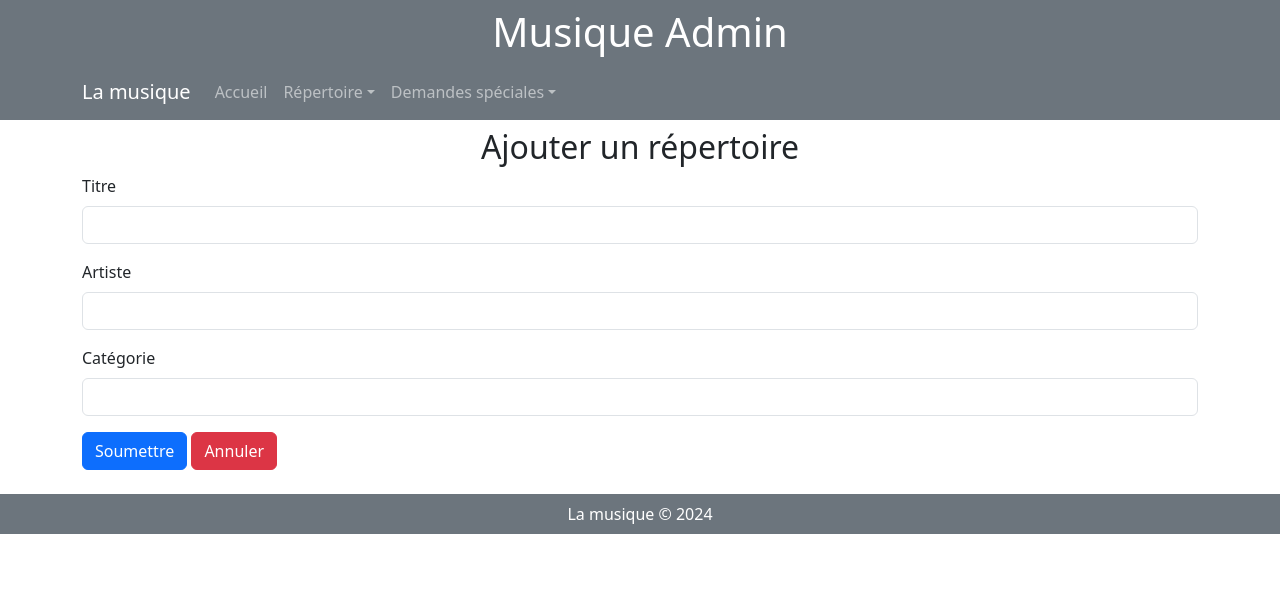
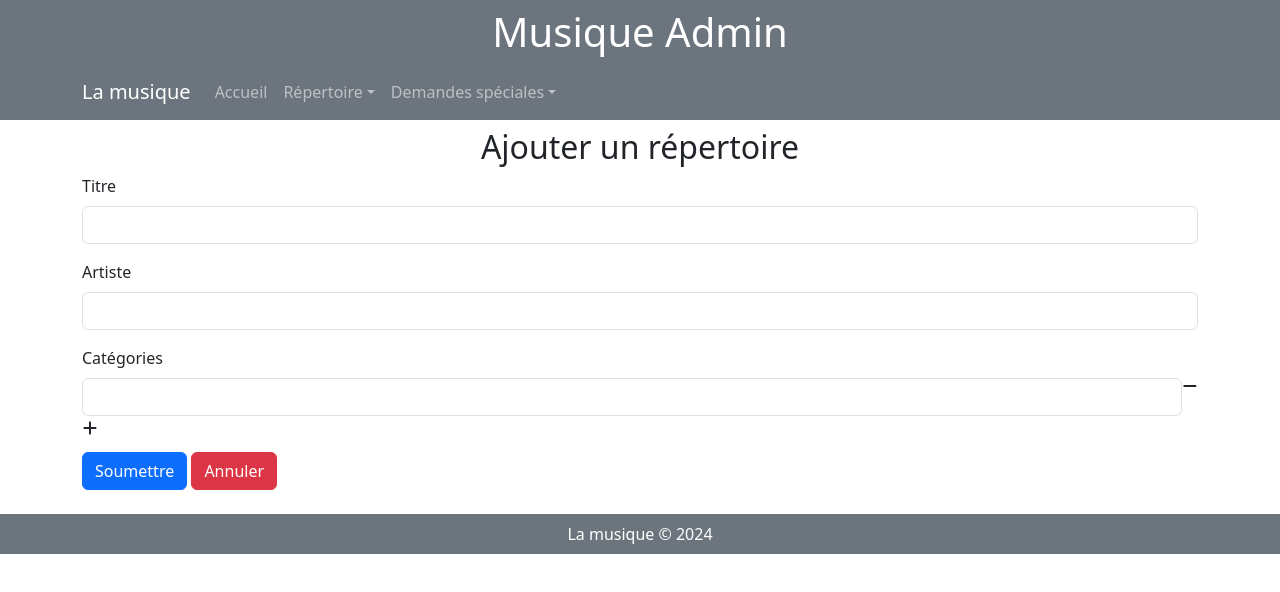
Before and after one commit to Sam-Existence/WebIII_TP, a React (Create React App) app in the folder frontend/: page /admin/repertoire/ajouter in a window 1280 px wide. Shown: the top 592 px of the page. Built offline with nearby package versions, Linux system fonts and the light colour scheme.

Commit message:
Modification de FormulaireRepertoire pour permettre plusieurs catégories

```diff
--- a/frontend/src/composants/FomulaireRepertoire.js
+++ /dev/null
@@ -1,45 +0,0 @@
-import { React, useEffect, useState } from "react";
-import Form from "react-bootstrap/Form";
-import Button from "react-bootstrap/Button";
-
-export const FomulaireRepertoire = ({ handleSubmit, status="", repertoire=null}) => {
-    const [titre, setTitre] = useState('');
-    const [artiste, setArtiste] = useState('');
-    const [categorie, setCategorie] = useState('');
-
-    useEffect( () => {
-        setTitre(repertoire === null ? '' : repertoire.titre);
-        setArtiste(repertoire === null ? '' : repertoire.artiste);
-        setCategorie(repertoire === null ? '' : repertoire.categorie);
-    }, [repertoire]);
-
-    return (
-        <Form onSubmit={(e) => handleSubmit(e, {
-            id: (repertoire === null ? null : repertoire._id),
-            titre,
-            artiste,
-            categorie
-        })}>
-            <Form.Group className="mb-3" controlId="titre">
-                <Form.Label>Titre</Form.Label>
-                <Form.Control type="text" value={titre} onChange={(e) => setTitre(e.target.value)} />
-            </Form.Group>
-            <Form.Group className="mb-3" controlId="artiste">
-                <Form.Label>Artiste</Form.Label>
-                <Form.Control type="text" value={artiste} onChange={(e) => setArtiste(e.target.value)} />
-            </Form.Group>
-            <Form.Group className="mb-3" controlId="categorie">
-                <Form.Label>Catégorie</Form.Label>
-                <Form.Control type="text" value={categorie} onChange={(e) => setCategorie(e.target.value)} />
-            </Form.Group>
-            <Button className="mb-3" variant="primary" type="submit">
-                Soumettre
-            </Button>
-            &nbsp;
-            <Button className="mb-3" variant="danger" type="button" onClick={() => window.location.href = "/admin"}>
-                Annuler
-            </Button>
-            <p className={status ? "" : "d-none"}>{status}</p>
-        </Form>
-    );
-}
--- /dev/null
+++ b/frontend/src/composants/FormulaireRepertoire.js
@@ -0,0 +1,62 @@
+import { React, useEffect, useState } from "react";
+import Form from "react-bootstrap/Form";
+import Button from "react-bootstrap/Button";
+import { FaPlus, FaMinus } from "react-icons/fa6";
+
+export const FomulaireRepertoire = ({ handleSubmit, status = "", repertoire = null }) => {
+    const [titre, setTitre] = useState('');
+    const [artiste, setArtiste] = useState('');
+    const [categories, setCategories] = useState(['']);
+
+    useEffect(() => {
+        setTitre(repertoire ? repertoire.titre : '');
+        setArtiste(repertoire ? repertoire.artiste : '');
+        setCategories(repertoire ? repertoire.categories : ['']);
+    }, [repertoire]);
+
+    const handleModificationCatagorie = (categoireModifiee, index) => {
+        setCategories(categories.map((c, i) => {
+            if (i === index) {
+                return categoireModifiee;
+            } else {
+                return c;
+            }
+        }));
+    }
+
+    return (
+        <Form onSubmit={(e) => handleSubmit(e, {
+            id: (repertoire === null ? null : repertoire._id),
+            titre,
+            artiste,
+            categories: categories.filter(c => c.trim())
+        })}>
+            <Form.Group className="mb-3" controlId="titre">
+                <Form.Label>Titre</Form.Label>
+                <Form.Control type="text" value={titre} onChange={(e) => setTitre(e.target.value)} />
+            </Form.Group>
+            <Form.Group className="mb-3" controlId="artiste">
+                <Form.Label>Artiste</Form.Label>
+                <Form.Control type="text" value={artiste} onChange={(e) => setArtiste(e.target.value)} />
+            </Form.Group>
+            <Form.Group controlId="categorie">
+                <Form.Label>Catégories</Form.Label>
+                {categories.map((categorie, index) =>
+                    <div key={index} className="d-flex mb-1">
+                        <Form.Control type="text" value={categorie} onChange={(e) => handleModificationCatagorie(e.target.value, index)} />
+                        <FaMinus className="py-auto" onClick={() => setCategories(categories.filter((c, i) => i !== index))}/>
+                    </div>
+                )}
+                <FaPlus className="mb-3" onClick={() => setCategories([...categories, ''])} />
+            </Form.Group>
+            <Button className="mb-3" variant="primary" type="submit">
+                Soumettre
+            </Button>
+            &nbsp;
+            <Button className="mb-3" variant="danger" type="button" onClick={() => window.location.href = "/admin"}>
+                Annuler
+            </Button>
+            <p className={status ? "" : "d-none"}>{status}</p>
+        </Form>
+    );
+}
--- a/frontend/src/pages/PageAjouterRepertoire.js
+++ b/frontend/src/pages/PageAjouterRepertoire.js
@@ -1,6 +1,6 @@
 import { React, useState } from "react";
 
-import { FomulaireRepertoire } from "../composants/FomulaireRepertoire";
+import { FomulaireRepertoire } from "../composants/FormulaireRepertoire";
 
 export const PageAjouterRepertoire = () => {
     const [status, setStatus] = useState('');
--- a/frontend/src/pages/PageModifierRepertoire.js
+++ b/frontend/src/pages/PageModifierRepertoire.js
@@ -1,7 +1,7 @@
 import { React, useEffect, useState } from "react";
 import { useParams } from "react-router-dom";
 
-import { FomulaireRepertoire } from "../composants/FomulaireRepertoire";
+import { FomulaireRepertoire } from "../composants/FormulaireRepertoire";
 
 export const PageModifierRepertoire = () => {
     const { id } = useParams();
```
